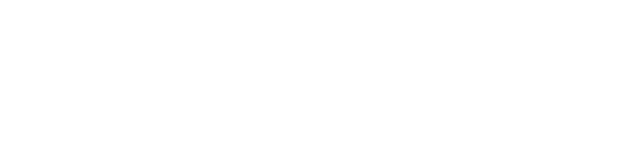
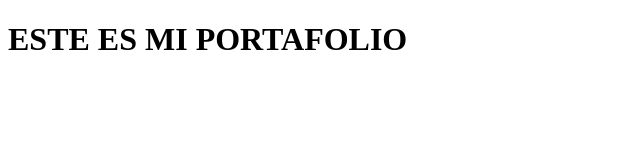
Before and after one commit to AngelDeus18/portafolio, a plain HTML site: page index.html in a window 1280 px wide. Shown: the whole page, without its empty margins (0-640 px from the left). Drawn offline with Linux system fonts and the light colour scheme.

Commit message:
index.html

```diff
--- a/index.html
+++ b/index.html
@@ -7,6 +7,6 @@
     <title>Document</title>
 </head>
 <body>
-
+    <h1>ESTE ES MI PORTAFOLIO</h1>
 </body>
 </html>
```
